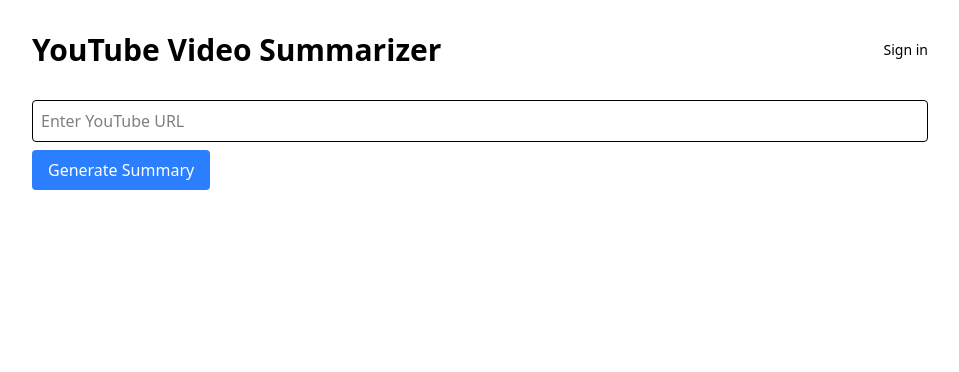
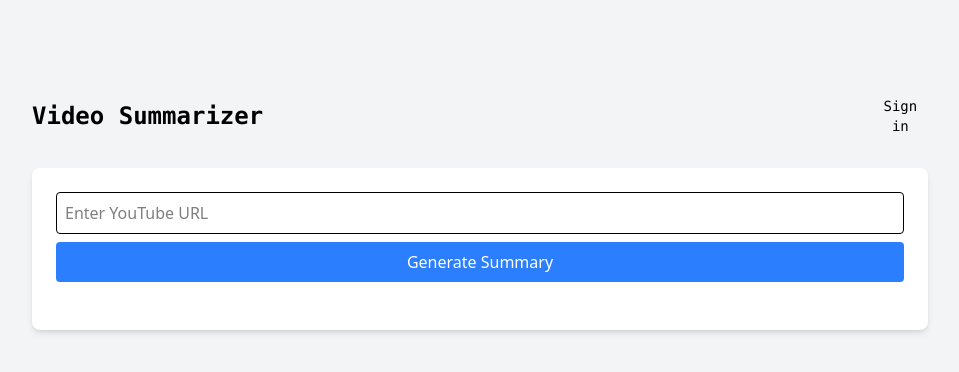
Before and after one commit to mike-v2/summarize, a Next.js app: page / in a window 1280 px wide. Shown: the top 372 px of the page, without its empty margins (160-1119 px from the left). Built offline with nearby package versions, Linux system fonts and the light colour scheme; no server answers.

Commit message:
Highlight claims and add timestamps

```diff
--- a/app/page.tsx
+++ b/app/page.tsx
@@ -3,8 +3,8 @@
 import React, { useState, useRef, useEffect } from "react";
 
 import AuthStatus from "@/components/authStatus";
+import HighlightedSummary from "@/components/highlightedSummary";
 import { generateVideoSummary } from "@/app/actions/summary";
-import { parseSimpleMarkdownToReact } from "@/utils/markdownParser";
 import { useSummaryPolling } from "@/hooks/useSummaryPolling";
 import { VideoMetadata } from "@/types";
 
@@ -15,14 +15,20 @@
   const [rawSummaryText, setRawSummaryText] = useState<string>("");
   const [isStreaming, setIsStreaming] = useState(false);
   const [metadata, setMetadata] = useState<VideoMetadata | null>(null);
-  const [summaryId, setSummaryId] = useState<string>("");
+  const [summaryId, setSummaryId] = useState<string | null>(null);
   const abortControllerRef = useRef<AbortController | null>(null);
   const [startPolling, setStartPolling] = useState(false);
 
-  const { pollingStatus, claims, pollingError } = useSummaryPolling({
-    url: url,
-    shouldPoll: startPolling,
-    summaryId: summaryId,
+  // Determine if polling should be active
+  const shouldPoll = startPolling && summaryId !== null;
+
+  const {
+    pollingStatus,
+    claims: claimsData,
+    pollingError,
+  } = useSummaryPolling({
+    summaryId: summaryId ?? "",
+    shouldPoll: shouldPoll, // Use the combined condition
   });
 
   useEffect(() => {
@@ -40,6 +46,8 @@
     setRawSummaryText("");
     setIsStreaming(false);
     setStartPolling(false);
+    setMetadata(null);
+    setSummaryId(null);
 
     if (abortControllerRef.current) {
       abortControllerRef.current.abort();
@@ -47,25 +55,30 @@
     abortControllerRef.current = new AbortController();
 
     try {
-      const result = await generateVideoSummary(url);
+      const {
+        success,
+        stream,
+        metadata: newMetadata,
+        summaryId: newSummaryId,
+        error: actionError,
+      } = await generateVideoSummary(url);
 
-      if (!result.success || !(result.stream instanceof ReadableStream)) {
-        setError(result.error || "Failed to initialize streaming");
+      if (!success || !(stream instanceof ReadableStream)) {
+        setError(actionError || "Failed to initialize streaming");
         setLoading(false);
         return;
       }
 
-      if (result.metadata) {
-        setMetadata(result.metadata);
+      if (newMetadata) {
+        setMetadata(newMetadata);
       }
-
-      if (result.summaryId) {
-        setSummaryId(result.summaryId);
+      if (newSummaryId) {
+        setSummaryId(newSummaryId);
       }
 
       setIsStreaming(true);
       setLoading(false);
-      const reader = result.stream.getReader();
+      const reader = stream.getReader();
       const decoder = new TextDecoder();
 
       try {
@@ -88,11 +101,14 @@
       } finally {
         setIsStreaming(false);
         console.log("Stream finished.");
-        if (!abortControllerRef.current?.signal.aborted) {
-          console.log("Setting startPolling to true...");
+        if (newSummaryId && !abortControllerRef.current?.signal.aborted) {
+          console.log(
+            "Setting startPolling to true with summaryId:",
+            newSummaryId
+          );
           setStartPolling(true);
         } else {
-          console.log("Polling skipped due to abortion.");
+          console.log("Polling skipped (no summaryId or aborted).");
         }
         abortControllerRef.current = null;
       }
@@ -107,85 +123,66 @@
   };
 
   return (
-    <main className="min-h-screen p-8">
-      <div className="max-w-4xl mx-auto">
-        <div className="flex justify-between items-center mb-8">
-          <h1 className="text-3xl font-bold">YouTube Video Summarizer</h1>
+    <main className="flex min-h-screen flex-col items-center p-4 md:p-24 bg-gray-100">
+      <div className="z-10 max-w-4xl w-full items-center justify-between font-mono text-sm lg:flex mb-8">
+        <h1 className="text-2xl font-bold mb-4 lg:mb-0 text-center lg:text-left w-full">
+          Video Summarizer
+        </h1>
+        <div className="text-right">
           <AuthStatus />
         </div>
+      </div>
 
-        <form onSubmit={handleSubmit} className="mb-8">
-          <div className="flex gap-4 mb-2">
+      <div className="w-full max-w-4xl bg-white p-6 rounded-lg shadow-md">
+        <form onSubmit={handleSubmit} className="mb-6">
           <input
             type="text"
             value={url}
             onChange={(e) => setUrl(e.target.value)}
             placeholder="Enter YouTube URL"
-              className="flex-1 p-2 border rounded"
-              disabled={loading}
+            className="w-full p-2 border rounded mb-2"
+            required
           />
-          </div>
           <button
             type="submit"
-            disabled={loading}
-            className="px-4 py-2 bg-blue-500 text-white rounded hover:bg-blue-600 disabled:bg-blue-300"
+            disabled={loading || isStreaming}
+            className="w-full p-2 bg-blue-500 text-white rounded hover:bg-blue-600 disabled:bg-gray-400"
           >
-            {isStreaming ? "Generating Summary..." : "Generate Summary"}
+            {loading
+              ? "Loading..."
+              : isStreaming
+              ? "Streaming..."
+              : "Generate Summary"}
           </button>
+          {error && <p className="text-red-500 mt-2 text-sm">Error: {error}</p>}
         </form>
 
-        {error && (
-          <div className="p-4 bg-red-100 text-red-700 rounded mb-4">
-            {error}
-          </div>
-        )}
+        {(loading || rawSummaryText || metadata) && (
+          <div className="mb-6">
+            <h2 className="text-xl font-semibold mb-4">
+              {metadata?.title || "Summary"}
+            </h2>
+            <div className="p-4 bg-gray-50 rounded text-gray-800 leading-relaxed">
+              <HighlightedSummary
+                summaryText={rawSummaryText}
+                claims={claimsData}
+              />
 
-        {(loading || rawSummaryText) && (
-          <div className="mb-6">
-            <h2 className="text-xl font-semibold mb-4">{metadata?.title}</h2>
-            <div className="p-4 bg-gray-50 rounded">
-              {rawSummaryText.split("\n").map((line, index) => {
-                const nodes = parseSimpleMarkdownToReact(line);
-                const firstNode = nodes[0];
-                const isHeading =
-                  React.isValidElement(firstNode) &&
-                  typeof firstNode.type === "string" &&
-                  firstNode.type.startsWith("h");
-
-                if (isHeading) {
-                  return React.cloneElement(firstNode as React.ReactElement, {
-                    key: index,
-                  });
-                } else if (line.trim() === "") {
-                  return (
-                    <p key={index} className="mb-2 min-h-[1em]">
-                      &nbsp;
-                    </p>
-                  );
-                } else if (nodes.length > 0 || line.trim() !== "") {
-                  return (
-                    <p key={index} className="mb-2 min-h-[1em]">
-                      {nodes}
-                    </p>
-                  );
-                }
-                return null;
-              })}
               {isStreaming && !rawSummaryText && (
                 <p className="animate-pulse">Loading initial stream...</p>
               )}
             </div>
 
-            {pollingStatus !== "idle" && pollingStatus !== "complete" && (
+            {/* Polling Status Display */}
+            {/* Conditionally render based on shouldPoll or summaryId existing */}
+            {shouldPoll && pollingStatus !== "complete" && (
               <div className="mt-4 p-2 text-sm text-gray-600 bg-gray-100 rounded">
                 {pollingStatus === "processing" &&
                   "⚙️ Analyzing summary for claims..."}
-                {pollingStatus === "not_found" &&
-                  "⏳ Locating summary entry..."}
-                {pollingError && `⚠️ Error: ${pollingError}`}
+                {pollingError && `⚠️ Polling Error: ${pollingError}`}
               </div>
             )}
-            {pollingStatus === "complete" && claims && (
+            {pollingStatus === "complete" && claimsData && (
               <div className="mt-4 p-2 text-sm text-green-700 bg-green-100 rounded">
                 ✅ Claim analysis complete.
               </div>
--- /dev/null
+++ b/components/highlightedSummary.tsx
@@ -0,0 +1,144 @@
+import React from "react";
+import { FactBasedClaim } from "@/types"; // Import the claim type
+import { parseSimpleMarkdownToReact } from "@/utils/markdownParser";
+
+interface HighlightedSummaryProps {
+  summaryText: string;
+  claims: FactBasedClaim[] | null;
+}
+
+// Helper function to escape regex special characters
+function escapeRegex(string: string): string {
+  return string.replace(/[.*+?^${}()|[\\]\\]/g, "\\$&"); // $& means the whole matched string
+}
+
+// Helper map for claim lookup
+let claimTimestampMap = new Map<string, string>();
+let highlightRegex: RegExp | null = null;
+
+// Recursive function to render nodes, applying highlighting to text strings
+function renderNodeWithHighlighting(
+  node: React.ReactNode,
+  key: string | number
+): React.ReactNode {
+  if (typeof node === "string") {
+    // If it's a simple string, apply highlighting logic
+    if (!highlightRegex) return node; // No regex means no claims to highlight
+
+    const parts = node.split(highlightRegex);
+    return (
+      <React.Fragment key={key}>
+        {parts.map((part, index) => {
+          const trimmedPart = part.trim();
+          const timestamp = claimTimestampMap.get(trimmedPart);
+          if (timestamp) {
+            return (
+              <React.Fragment key={`${key}-${index}`}>
+                <mark className="bg-yellow-200 rounded px-1 mx-0.5">
+                  {part}
+                </mark>
+                <span className="text-xs text-gray-500 ml-1">
+                  ({timestamp})
+                </span>
+              </React.Fragment>
+            );
+          } else {
+            return (
+              <React.Fragment key={`${key}-${index}`}>{part}</React.Fragment>
+            );
+          }
+        })}
+      </React.Fragment>
+    );
+  }
+
+  // Check if it's a valid React element *and* we can safely access props
+  if (React.isValidElement<{ children?: React.ReactNode }>(node)) {
+    const children = node.props.children;
+    let processedChildren: React.ReactNode = children;
+
+    if (Array.isArray(children)) {
+      processedChildren = children.map((child, index) =>
+        renderNodeWithHighlighting(child, `${key}-${index}`)
+      );
+    } else if (children) {
+      processedChildren = renderNodeWithHighlighting(children, `${key}-child`);
+    }
+
+    // Now TypeScript knows node.props exists and is an object
+    return React.cloneElement(
+      node,
+      { key: key, ...node.props },
+      processedChildren
+    );
+  }
+
+  // Handle other node types (null, undefined, boolean, number) - likely render nothing or default
+  return null;
+}
+
+function HighlightedSummary({ summaryText, claims }: HighlightedSummaryProps) {
+  const hasClaims = claims && claims.length > 0;
+
+  if (hasClaims) {
+    // Build regex and map only if claims exist
+    const sortedClaims = [...claims].sort(
+      (a, b) => b.text.length - a.text.length
+    );
+    const claimTexts = sortedClaims.map((claim) =>
+      escapeRegex(claim.text.trim())
+    );
+    highlightRegex = new RegExp(`(${claimTexts.join("|")})`, "g");
+    claimTimestampMap = new Map(
+      claims.map((claim) => [claim.text.trim(), claim.timestamp])
+    );
+  } else {
+    highlightRegex = null;
+    claimTimestampMap.clear();
+  }
+
+  const paragraphs = summaryText.split("\n");
+
+  return (
+    <>
+      {paragraphs.map((paragraph, pIndex) => {
+        if (paragraph.trim() === "") {
+          return (
+            <p key={`p-${pIndex}`} className="mb-2 min-h-[1em]">
+              {"\u00A0"}
+            </p>
+          );
+        }
+
+        // 1. Parse paragraph with markdown parser first
+        const nodes = parseSimpleMarkdownToReact(paragraph);
+
+        // Check if the first node is a heading (special handling)
+        const firstNode = nodes[0];
+        const isHeading =
+          React.isValidElement(firstNode) &&
+          typeof firstNode.type === "string" &&
+          firstNode.type.startsWith("h");
+
+        if (isHeading) {
+          // For simplicity, render heading as is.
+          // Recursive highlighting within headings requires careful handling of nested elements.
+          return React.cloneElement(firstNode as React.ReactElement, {
+            key: `p-${pIndex}`,
+          });
+        }
+
+        // 2. Render normal nodes, applying highlighting to text content
+        return (
+          <p key={`p-${pIndex}`} className="mb-2 min-h-[1em]">
+            {nodes.map((node, index) =>
+              renderNodeWithHighlighting(node, index)
+            )}
+          </p>
+        );
+      })}
+    </>
+  );
+}
+
+export default HighlightedSummary;
--- a/hooks/useSummaryPolling.ts
+++ b/hooks/useSummaryPolling.ts
@@ -1,7 +1,7 @@
 import { useState, useEffect, useRef } from "react";
 
 import { checkClaimStatus } from "@/app/actions/polling";
-import { VideoData, FactBasedClaim } from "@/types";
+import { FactBasedClaim } from "@/types";
 
 type ClientPollStatus =
   | "idle"
@@ -11,7 +11,6 @@
   | "error";
 
 type UseSummaryPollingProps = {
-  url: string;
   shouldPoll: boolean;
   summaryId: string;
   pollingIntervalMs?: number;
@@ -28,7 +27,6 @@
 const DEFAULT_MAX_POLL_ATTEMPTS = 30;
 
 export function useSummaryPolling({
-  url,
   shouldPoll,
   summaryId,
   pollingIntervalMs = DEFAULT_POLLING_INTERVAL_MS,
@@ -41,8 +39,7 @@
   const pollAttempts = useRef(0);
 
   useEffect(() => {
-    // Stop polling if the signal is false or url is missing
-    if (!shouldPoll || !url) {
+    if (!shouldPoll || !summaryId) {
       if (pollingIntervalId.current) {
         clearInterval(pollingIntervalId.current);
         pollingIntervalId.current = null;
@@ -56,7 +53,7 @@
     }
 
     // Start polling
-    console.log(`Polling Hook: Activated for url: ${url}`);
+    console.log(`Polling Hook: Activated for summaryId: ${summaryId}`);
     setPollingError(null); // Clear previous errors
     setClaims(null); // Clear previous data
     pollAttempts.current = 0; // Reset attempts
@@ -74,7 +71,7 @@
 
       pollAttempts.current++;
       console.log(
-        `Polling Hook: Attempt ${pollAttempts.current} for url: ${url}`
+        `Polling Hook: Attempt ${pollAttempts.current} for summaryId: ${summaryId}`
       );
 
       try {
@@ -135,7 +132,7 @@
         pollingIntervalId.current = null;
       }
     };
-  }, [shouldPoll, url, pollingIntervalMs, maxPollAttempts]); // Dependencies for the effect
+  }, [summaryId, shouldPoll, pollingIntervalMs, maxPollAttempts]);
 
   return { pollingStatus, claims, pollingError };
 }
--- a/models/claim.ts
+++ b/models/claim.ts
@@ -2,12 +2,15 @@
 import { Evidence } from "@/types";
 import { FactBasedClaim, VideoSummary } from "@/types";
 
-const evidenceSchema = new Schema<Evidence>({
-  timestamp: { type: String, required: true },
-  type: { type: String, required: true },
-  source: { type: String, required: true },
-  description: { type: String, required: true },
-});
+const evidenceSchema = new Schema<Evidence>(
+  {
+    timestamp: { type: String, required: true },
+    type: { type: String, required: true },
+    source: { type: String, required: true },
+    description: { type: String, required: true },
+  },
+  { _id: false }
+);
 
 const factBasedClaimSchema = new Schema<FactBasedClaim>(
   {
--- a/utils/summary.ts
+++ b/utils/summary.ts
@@ -73,7 +73,6 @@
 
   try {
     const parsedJson = JSON.parse(content as string);
-    console.log("llm second pass response: ", parsedJson);
     return parsedJson.claims as FactBasedClaimData[];
   } catch (error) {
     console.error("Failed to parse LLM response as JSON:", error);
```
Lines whose indentation alone changed are shown as unchanged.
